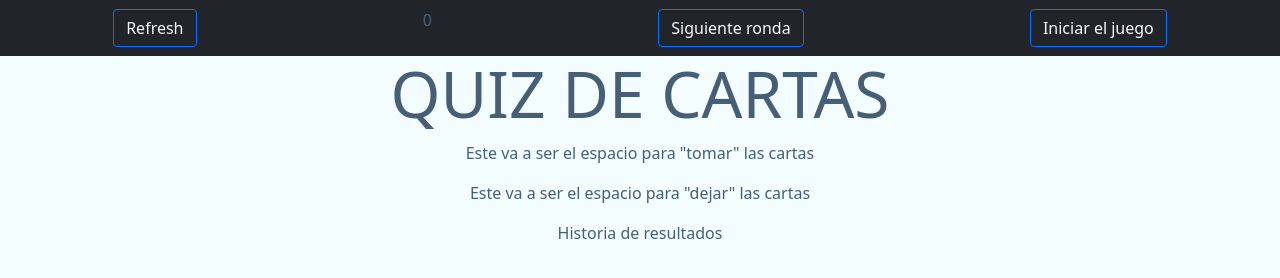
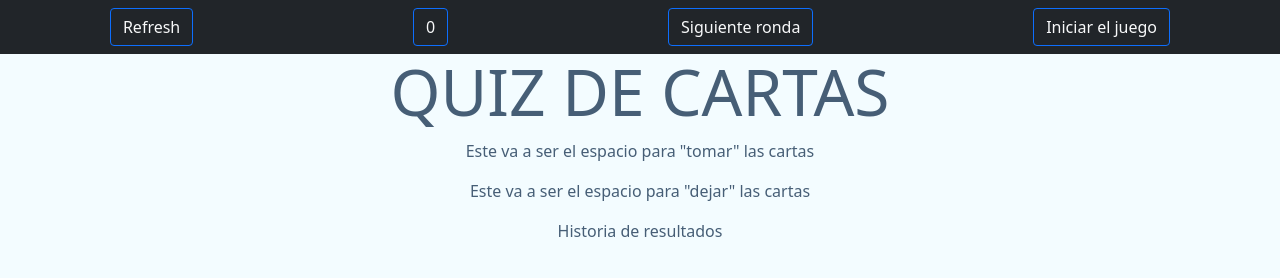
Before and after one commit to DanielNavaGarcia/ordenar-numeros, a plain HTML site: page index.html in a window 1280 px wide. Drawn offline with nearby package versions, Linux system fonts and the light colour scheme.

Commit message:
17/01/22

```diff
--- a/index.html
+++ b/index.html
@@ -15,7 +15,7 @@
     <header>
         <div class="navbar navbar-dark bg-dark d-flex justify-content-around">
             <button class="btn btn-outline-primary text-light" onclick="history.go(0)">Refresh</button>
-            <p>{{counter}}</p>
+            <button class="btn btn-outline-primary text-light">{{counter}}</button>
 
             <button id="contador_boton" class="btn btn-outline-primary text-light" ng-click="prepareNextRound()">Siguiente ronda</button>
 
```
